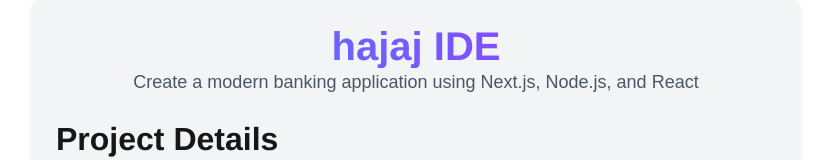
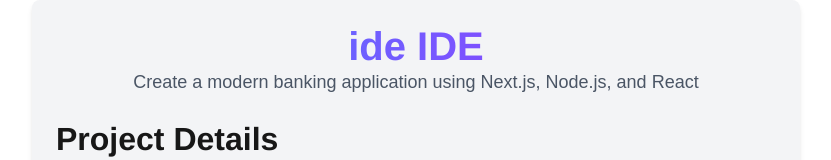
Before and after one commit to ibrahim-Alasalimy/Next-React-Template, a Next.js app in the folder banking-app/: page / in a window 1280 px wide. Shown: the top 160 px of the page, without its empty margins (224-1055 px from the left). Built offline with nearby package versions, Linux system fonts and the light colour scheme.

Commit message:
manual submission by student

```diff
--- a/banking-app/app/page.jsx
+++ b/banking-app/app/page.jsx
@@ -5,7 +5,7 @@
     <div className="max-w-3xl mx-auto p-6 bg-gray-100 dark:bg-gray-800 rounded-lg shadow-md transition duration-300 ease-in-out">
       <header className="text-center mb-6">
         <h1 className="text-4xl font-bold bg-gradient-to-r from-blue-500 to-purple-600 bg-clip-text text-transparent">
-         hajaj IDE
+         ide IDE
         </h1>
         <p className="text-lg text-gray-600 dark:text-gray-300">
           Create a modern banking application using Next.js, Node.js, and React
```
